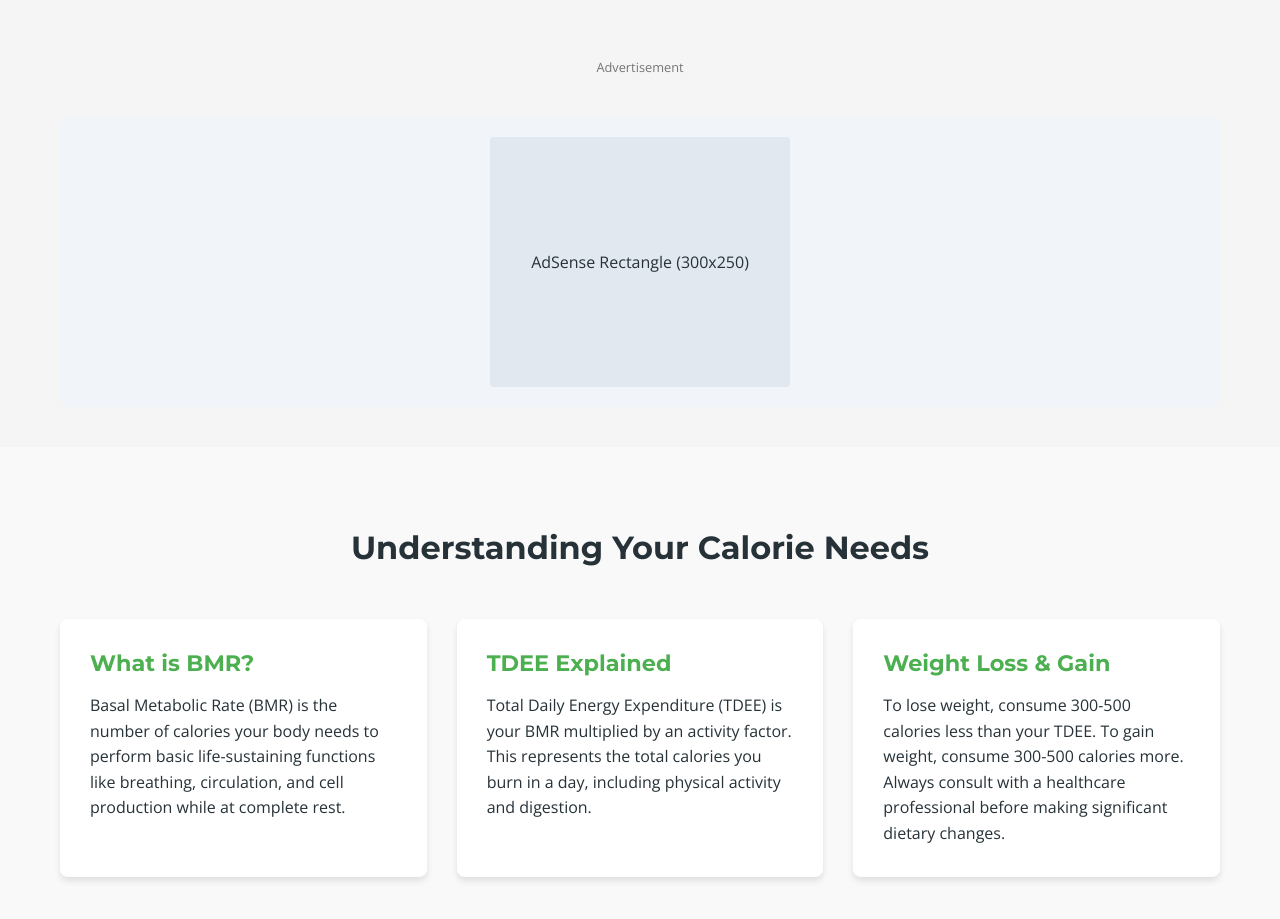
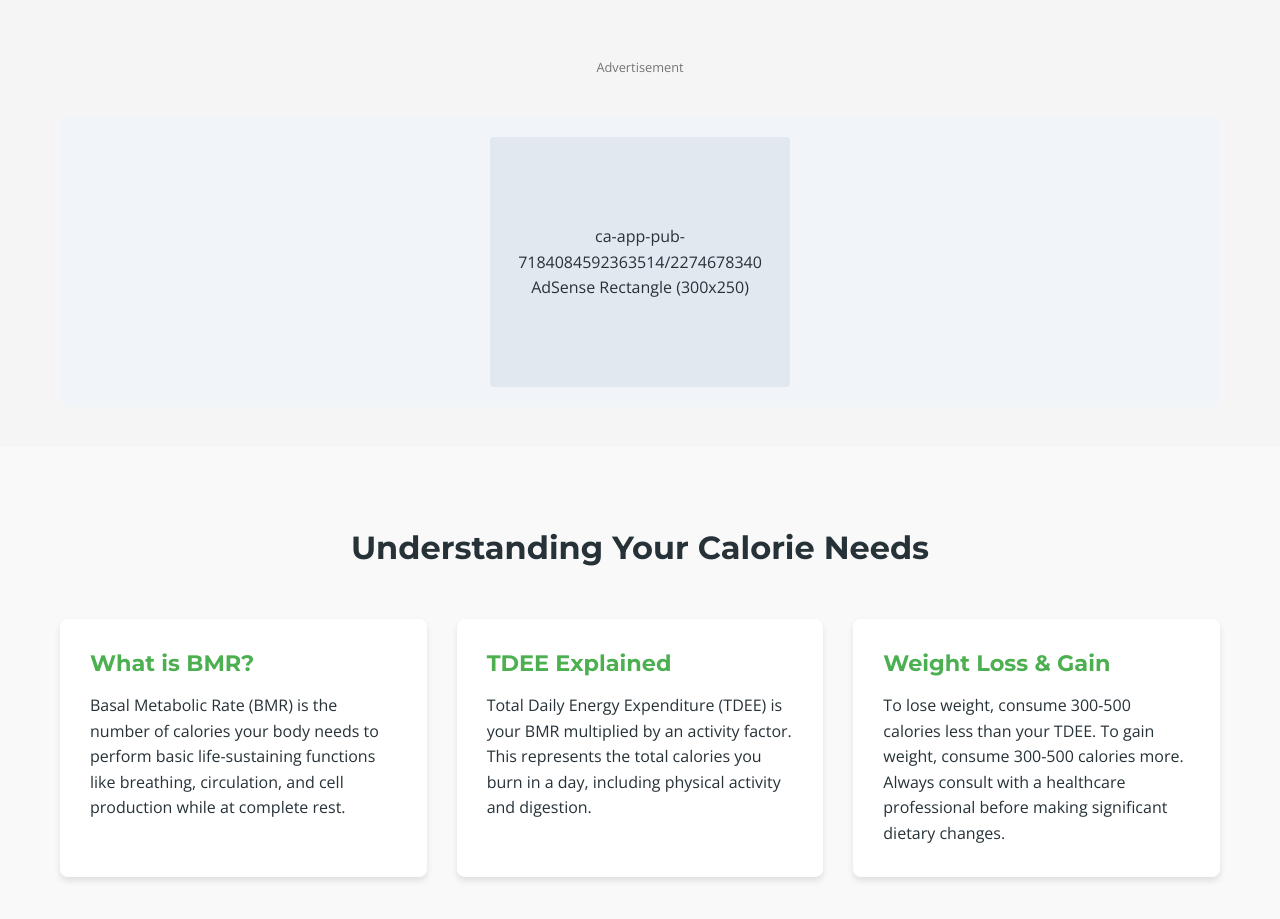
Before and after one commit to mustaqeem512/Tool, a plain HTML site: page index.html in a window 1280 px wide. Shown: the part 1540-2459 px from the top of the page. Drawn offline with nearby package versions, Linux system fonts and the light colour scheme.

Commit message:
Update index.html

```diff
--- a/index.html
+++ b/index.html
@@ -544,7 +544,7 @@
     <div class="container">
         <span class="ad-label">Advertisement</span>
         <div class="ad-container">
-            <div class="ad-unit rectangle" id="ad-unit-2">
+            <div class="ad-unit rectangle" id="ad-unit-2">ca-app-pub-7184084592363514/2274678340
                 <!-- AdSense Code Will Go Here -->
                 AdSense Rectangle (300x250)
             </div>
```
